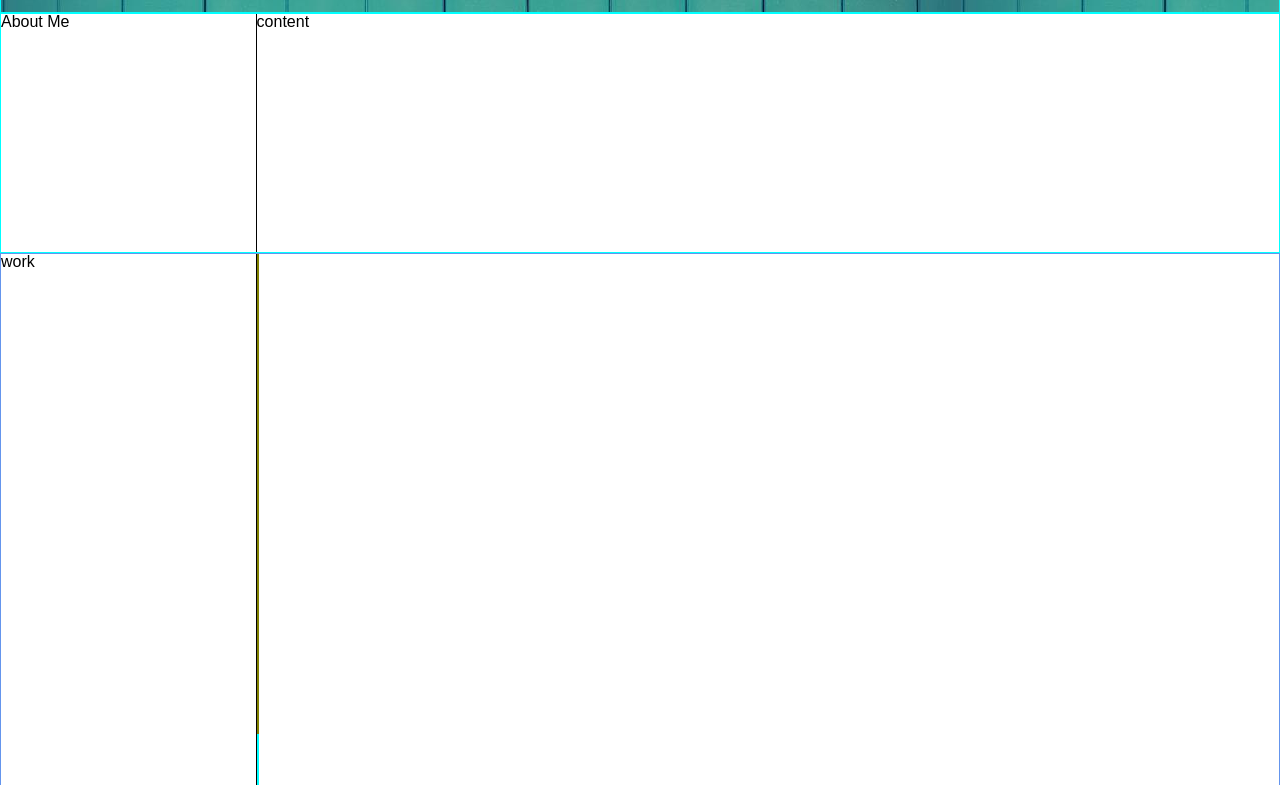
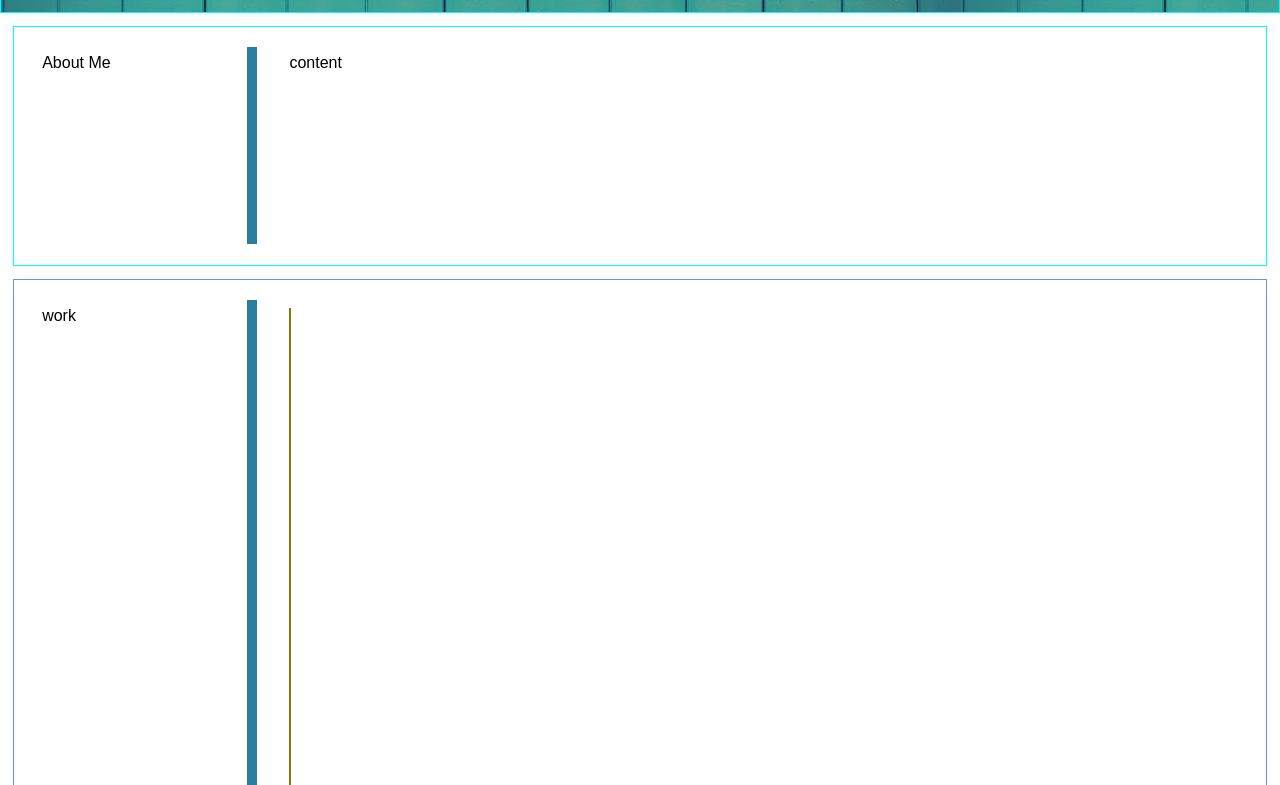
Before and after one commit to fubaru/Week-2-challenge, a plain HTML site: page index.html in a window 1280 px wide. Shown: the part 267-1052 px from the top of the page. Drawn offline with Linux system fonts and the light colour scheme.

Commit message:
adjust margin

```diff
--- a/assets/style.css
+++ b/assets/style.css
@@ -1,3 +1,12 @@
+* {
+    box-sizing: border-box;
+}
+/* nav style */
+section {
+    margin: 1%;
+    padding: .5em;
+}
+
 header {
     border: 1px solid aqua;
     height: 15vh;
@@ -51,9 +60,8 @@ a {
 .title{
     background-color: skyblue;
     width: 100%;
-    padding-right: 100px;
     height: 0px;
-    text-align: end;
+    padding-left: 1em;
 }
 
 .nav nav {
@@ -76,14 +84,24 @@ a {
 }
 
 .section-title {
-    flex-basis: 20%;
-    border-right-color: black;
-    border-right-width: 1px;
+    flex-basis: 18%;
+    border-right-color: rgb(41, 125, 158);
+    border-right-width: 10px;
     border-right-style: solid;
 }
 
+.section-title::before {
+    content: " ";
+    margin-top: 100px;
+}
+
+.section-title::after {
+    content: " ";
+    margin-bottom: 100px;
+}
+
 .content {
-    flex-basis: 80%;
+    flex-basis: 78%;
     display: flex;
     flex-wrap: wrap;
 }
```
